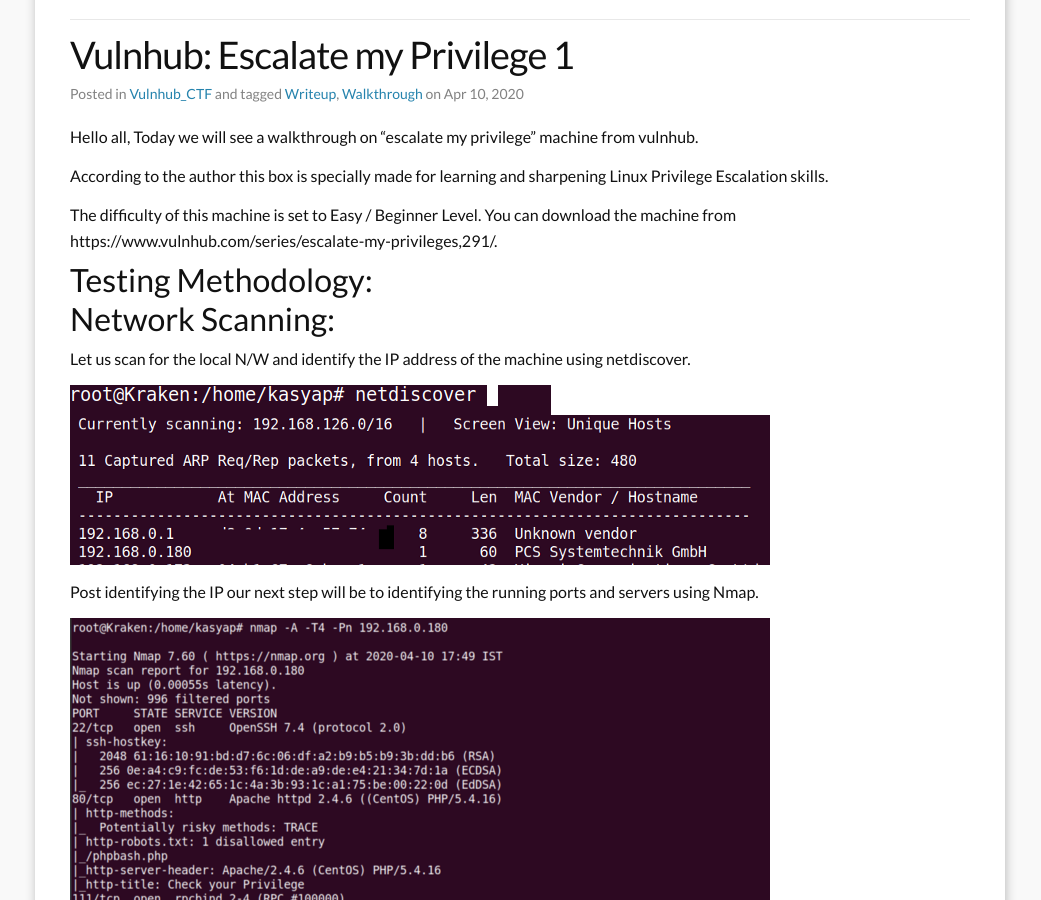
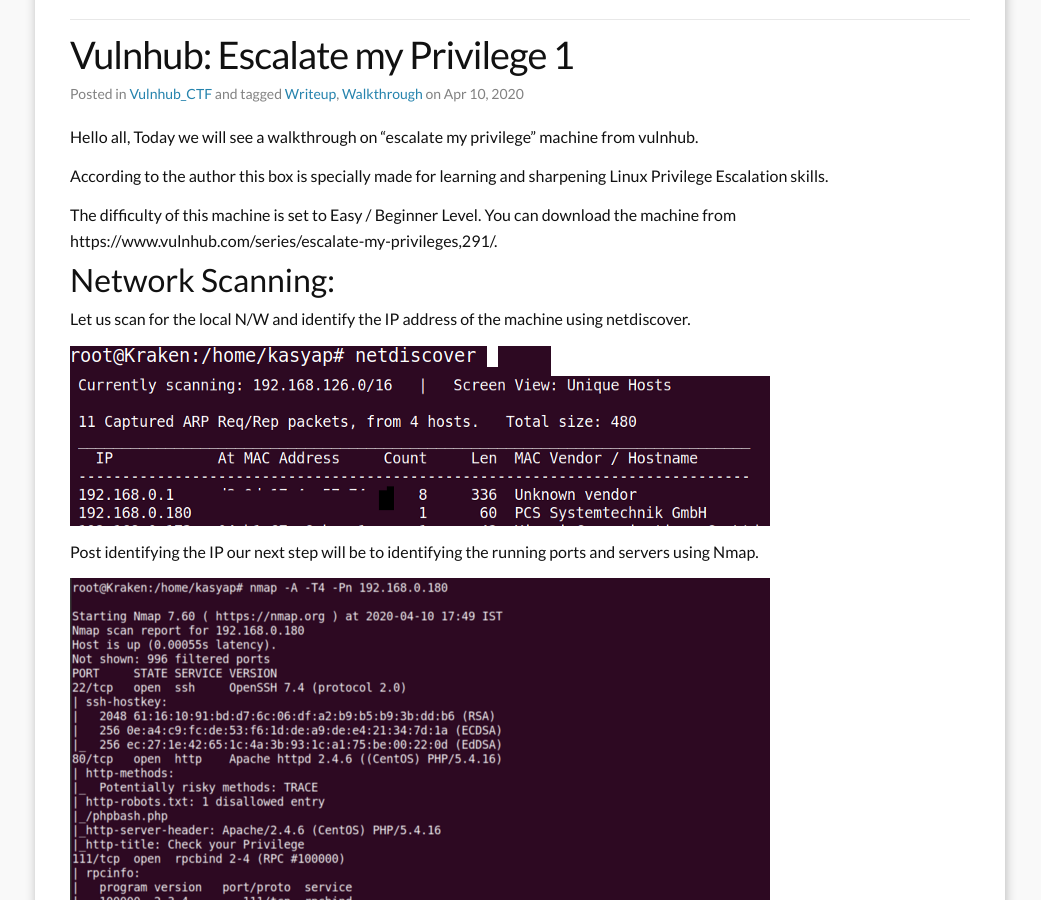
Before and after one commit to kasyapgirijan/kasyapgirijan.github.io, a Jekyll site: the page built from _posts/2020-04-10-Escalate my Privilege.markdown, in a window 1280 px wide and 900 px high, scrolled down 300 px. Shown: the whole window, without its empty margins (120-1161 px from the left). Built offline with Jekyll 4.4.1, drawn with Linux system fonts in a browser that asks for light colours; comment, search, counter and statistics services are not loaded.

Commit message:
Update 2020-04-10-Escalate my Privilege.markdown

```diff
--- a/_posts/2020-04-10-Escalate my Privilege.markdown
+++ b/_posts/2020-04-10-Escalate my Privilege.markdown
@@ -10,8 +10,6 @@
 According to the author this box is specially made for learning and sharpening Linux Privilege Escalation skills.
 
 The difficulty of this machine is set to Easy / Beginner Level. You can download the machine from https://www.vulnhub.com/series/escalate-my-privileges,291/.
-
-<h2>Testing Methodology:</h2>
 
 
 <h2>Network Scanning:</h2>
```
